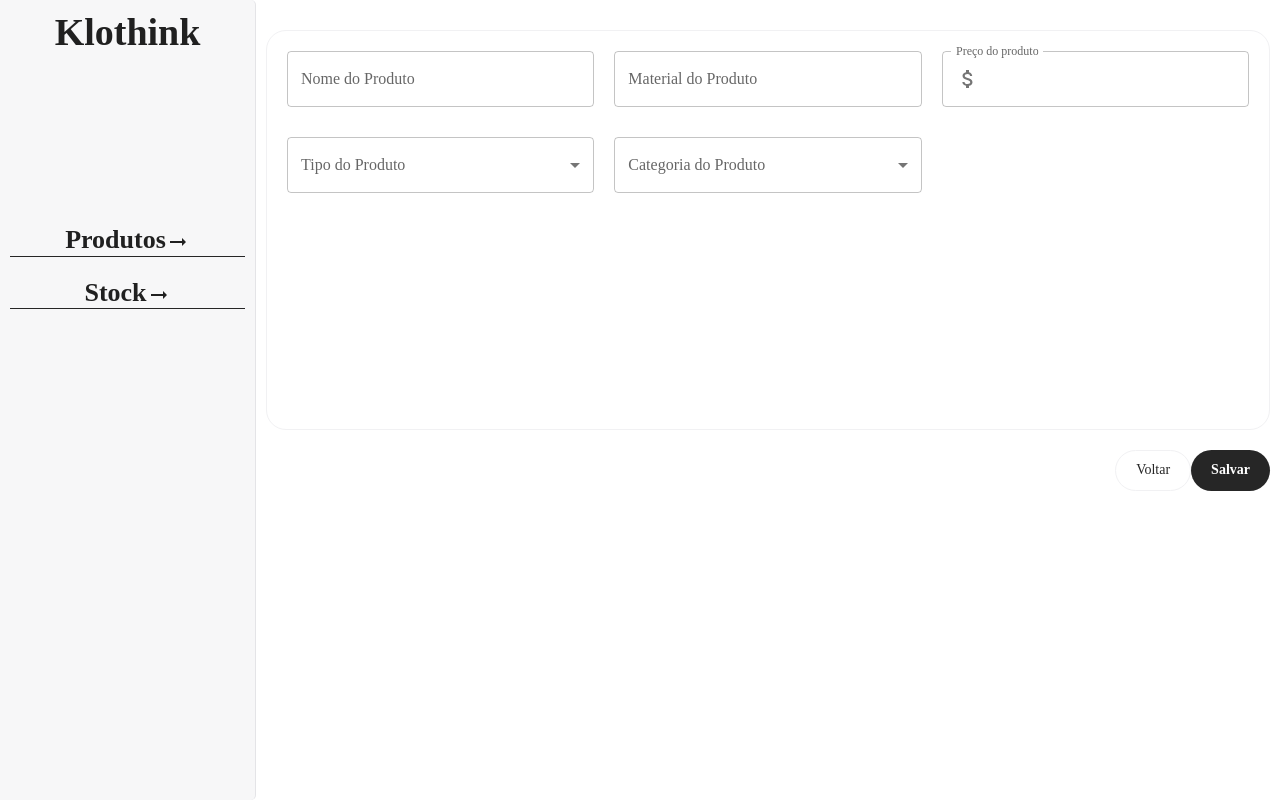
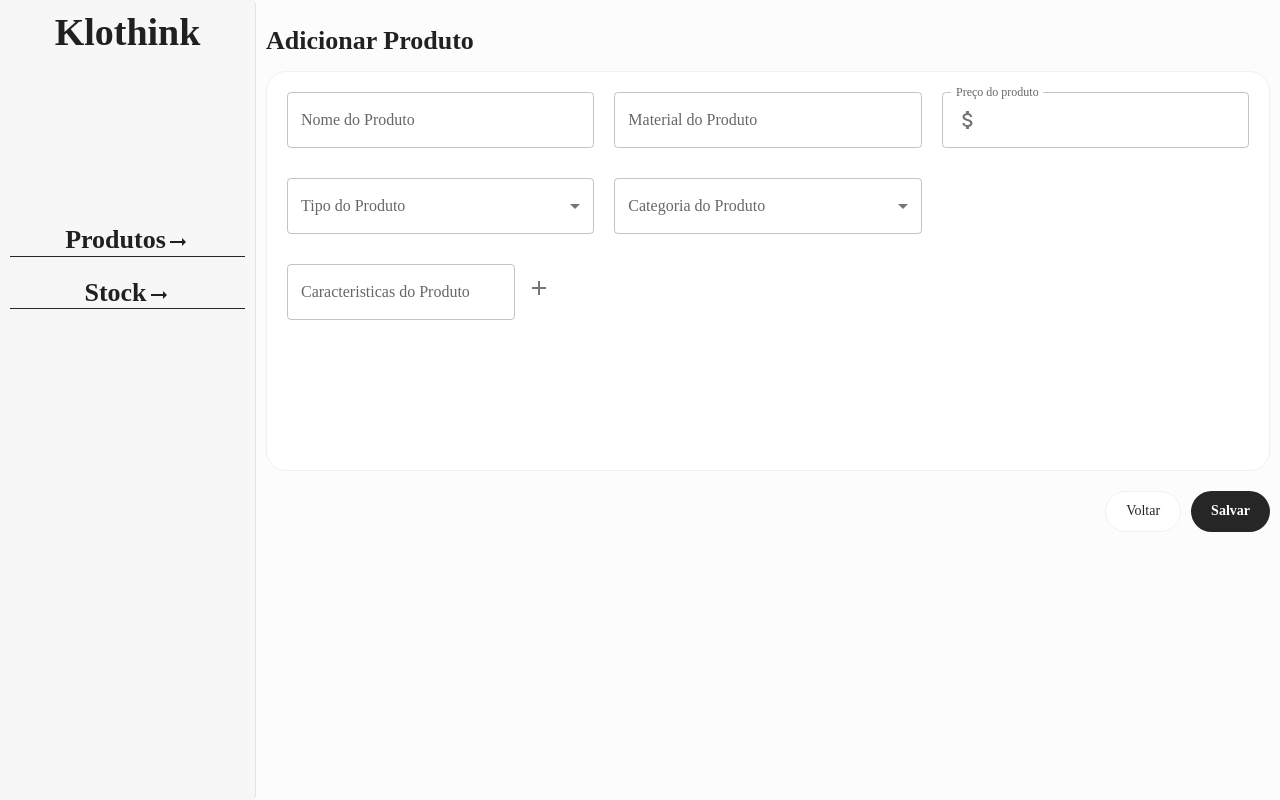
Before and after one commit to gabriel-victor933/project-ecommerce-dashboard, a React (Vite) app: page /products/add in a window 1280 px wide. Built offline with nearby package versions, Linux system fonts and the light colour scheme.

Commit message:
feat: adding input list of itens

```diff
--- a/src/components/FormInputs.jsx
+++ b/src/components/FormInputs.jsx
@@ -1,5 +1,6 @@
 /* eslint-disable react/prop-types */
 import CurrencyInput from "./inputs/CurrencyInput";
+import ListInput from "./inputs/ListInput";
 import NumberInput from "./inputs/NumberInput";
 import SelectInput from "./inputs/SelectInput";
 import TextInput from "./inputs/TextInput";
@@ -11,5 +12,6 @@ export default function FormInputs(props){
         case 'number': return <NumberInput {...props}/>
         case 'currency': return <CurrencyInput {...props}/>
         case 'select': return <SelectInput {...props}/>
+        case 'list': return <ListInput {...props}/>
     }
 }
--- a/src/components/inputs/CurrencyInput.jsx
+++ b/src/components/inputs/CurrencyInput.jsx
@@ -33,6 +33,9 @@ export default function CurrencyInput({ label, setFieldValue, schema, values }){
                   ),
                 },
               }}
+            sx={{
+                gridArea: schema
+            }}
         />
     )
 }
--- /dev/null
+++ b/src/components/inputs/ListInput.jsx
@@ -0,0 +1,57 @@
+/* eslint-disable react/prop-types */
+import { Grid2, IconButton, List, ListItem, TextField, Typography, ListItemIcon } from "@mui/material";
+import AddIcon from '@mui/icons-material/Add';
+import { useState } from "react";
+import { FieldArray } from "formik";
+import DeleteIcon from '@mui/icons-material/Delete';
+import AttachmentIcon from '@mui/icons-material/Attachment';
+
+export default function ListInput({ label, schema, values, subSchema }) {
+
+    const [text, setText] = useState('')
+
+    return (
+        <FieldArray
+            name={schema}
+            render={(helpers) => (
+                <Grid2
+                    sx={{
+                        gridArea: schema
+                    }}
+                >
+                    <TextField
+                        type="text"
+                        variant="outlined"
+                        label={label}
+                        onChange={(e) => setText(e.target.value)}
+                        value={text}
+                    />
+                    <IconButton size='large' onClick={() => helpers.push({[subSchema]: text})}>
+                        <AddIcon />
+                    </IconButton>
+                    <List>
+                        {values[schema].map((item,i) => (
+                            <ListItem
+                                key={i}
+                                secondaryAction={
+                                    <IconButton edge="end" onClick={() => helpers.remove(i)}>
+                                      <DeleteIcon />
+                                    </IconButton>
+                                  }
+                            >
+                                <ListItemIcon>
+                                <AttachmentIcon />
+                            </ListItemIcon>
+                                <Typography variant='h6'>
+                                 {item[subSchema]}
+                                </Typography>
+                            </ListItem>
+                        ))}
+                    </List>
+                </Grid2>
+            )}
+        />
+
+
+    )
+}
--- a/src/components/inputs/NumberInput.jsx
+++ b/src/components/inputs/NumberInput.jsx
@@ -11,6 +11,9 @@ export default function NumberInput({ label, handleChange, schema, values }){
             label={label}
             onChange={handleChange}
             value={values[schema]}
+            sx={{
+                gridArea: schema
+            }}
         />
     )
 }
--- a/src/components/inputs/SelectInput.jsx
+++ b/src/components/inputs/SelectInput.jsx
@@ -11,6 +11,9 @@ export default function SelectInput({ label, handleChange, schema, values, optio
             label={label}
             onChange={handleChange}
             value={values[schema]}
+            sx={{
+                gridArea: schema
+            }}
         >
             {options.map((option) => (
                 <MenuItem key={option.value} value={option.value}>
--- a/src/components/inputs/TextInput.jsx
+++ b/src/components/inputs/TextInput.jsx
@@ -11,6 +11,9 @@ export default function TextInput({ label, handleChange, schema, values }){
             label={label}
             onChange={handleChange}
             value={values[schema]}
+            sx={{
+                gridArea: schema
+            }}
         />
     )
 }
--- a/src/layout/Main.jsx
+++ b/src/layout/Main.jsx
@@ -58,6 +58,7 @@ export default function Main(){
             </Grid2>
             <Grid2
                 p={'10px'}
+                bgcolor={'white.99'}
             >
                 <Outlet />
             </Grid2>
--- a/src/pages/AddProduct.jsx
+++ b/src/pages/AddProduct.jsx
@@ -1,5 +1,5 @@
 /* eslint-disable react/prop-types */
-import { Button, Grid2 } from "@mui/material";
+import { Button, Grid2, Typography } from "@mui/material";
 import { Formik } from "formik";
 import FormInputs from "../components/FormInputs";
 
@@ -61,7 +61,13 @@ const formInputs = [
             },
 
         ]
-    }
+    },
+    {
+        label: 'Caracteristicas do Produto',
+        type: 'list',
+        schema: 'features',
+        subSchema: 'feature'
+    },
 ]
 
 export default function AddProduct() {
@@ -74,11 +80,7 @@ export default function AddProduct() {
                 price: '',
                 type: '',
                 category: '',
-                features: [
-                    {
-                        feature: ''
-                    }
-                ]
+                features: []
             }}
             onSubmit={(values) => {
                 console.log('VALUES',values)
@@ -87,19 +89,26 @@ export default function AddProduct() {
         >
             {props => (
                 <>
+                    <Typography variant='h2' my={'15px'}>
+                        Adicionar Produto
+                    </Typography>
                     <Grid2
                         sx={{
-                            mt: '20px',
+
                             borderRadius: '20px',
                             border: '1px solid #F1F1F3',
                             minHeight: '400px',
                             width: '100%',
                             display: 'grid',
                             gridTemplateColumns: '1fr 1fr 1fr',
+                            gridTemplateRows: 'repeat(3,auto)',
+                            gridTemplateAreas: '"name material price" "type category ." "features features ."',
                             alignContent: 'start',
+                            alignItems: 'center',
                             columnGap: '20px',
                             rowGap: '30px',
                             p: '20px',
+                            bgcolor: 'absolute.white',
                         }}
                     >
                         {formInputs.map((input,i) => <FormInputs
@@ -112,10 +121,11 @@ export default function AddProduct() {
                         sx={{
                             display: 'flex',
                             mt: '20px',
-                            justifyContent: 'flex-end'
+                            justifyContent: 'flex-end',
+                            gap: '10px'
                         }}
                     >
-                        <Button variant='outlined' color='primary' >
+                        <Button variant='outlined' color='primary' sx={{bgcolor: 'absolute.white'}}>
                             Voltar
                         </Button>
                         <Button variant='contained' color='secondary' onClick={props.handleSubmit}>
--- a/src/pages/Products.jsx
+++ b/src/pages/Products.jsx
@@ -28,6 +28,7 @@ export default function Products(){
                         borderRadius: '20px',
                         border: '1px solid #F1F1F3',
                         p: '10px',
+                        bgcolor: 'absolute.white',
                     }}
                 >
                     <Typography variant='h4'>
```
